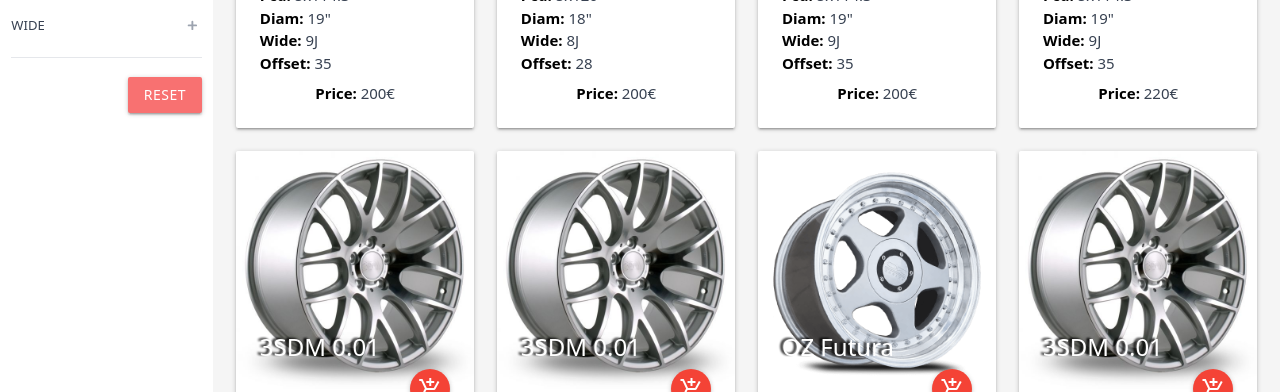
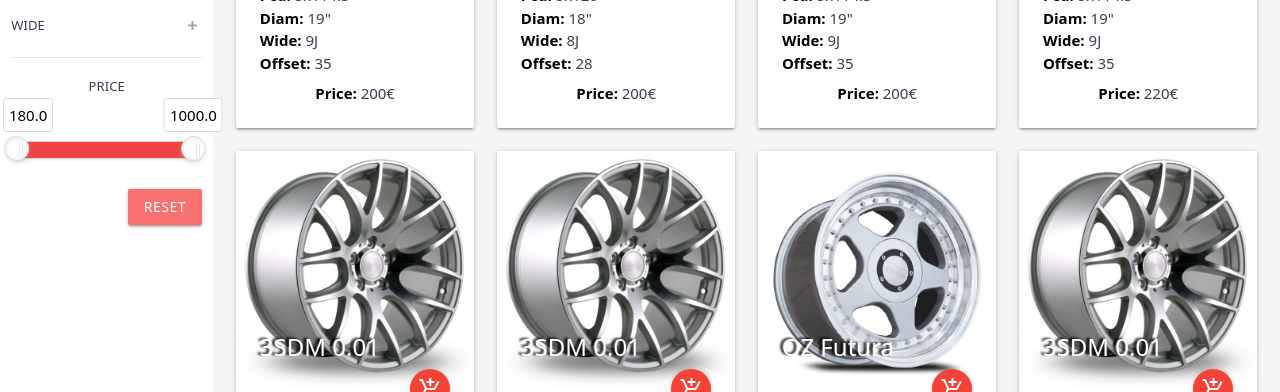
Before and after one commit to freenokke/2022Q1_RS, a website built with webpack: page online-store/src/index.html in a window 1280 px wide. Shown: the part 831-1223 px from the top of the page. Built offline with nearby package versions, Linux system fonts and the light colour scheme.

Commit message:
feat: implement price filter through range

```diff
--- a/online-store/package.json
+++ b/online-store/package.json
@@ -46,6 +46,7 @@
         "webpack-merge": "^5.7.3"
     },
     "dependencies": {
-        "materialize-css": "^1.0.0-rc.2"
+        "materialize-css": "^1.0.0-rc.2",
+        "nouislider": "^15.6.0"
     }
 }
--- a/online-store/src/assets/components/additional/types/types.ts
+++ b/online-store/src/assets/components/additional/types/types.ts
@@ -1,7 +1,7 @@
 export type GoodsData = {
     id: number;
     name: string;
-    brand: string;
+    model: string;
     img: string;
     parameters: { diameter: string; ET: number; pcd: string; wide: string };
     count: number;
--- a/online-store/src/assets/components/controller/AppController.ts
+++ b/online-store/src/assets/components/controller/AppController.ts
@@ -1,5 +1,6 @@
 import { AppModel } from '../model/AppModel';
 import { GoodsData } from '../additional/types/types';
+import * as noUiSlider from 'nouislider';
 
 export class AppController {
     private model: AppModel;
@@ -10,6 +11,7 @@
     private pcdState: Array<string> = [];
     private wideState: Array<string> = [];
     private cartState: Array<string> = [];
+    private priceState: Array<number> = [];
 
     constructor(goods: GoodsData[]) {
         this.model = new AppModel(goods);
@@ -27,6 +29,7 @@
         this.diamCheckboxEvent();
         this.pcdCheckboxEvent();
         this.wideheckboxEvent();
+        this.priceRangeEvent();
         this.collapseBtnEvent();
         this.resetBtnEvent();
         this.addToCartEvent();
@@ -40,7 +43,8 @@
             this.diameterState,
             this.pcdState,
             this.wideState,
-            this.cartState
+            this.cartState,
+            this.priceState
         );
         this.addToCartEvent();
     }
@@ -161,6 +165,16 @@
         });
     }
 
+    private priceRangeEvent() {
+        const slider = document.getElementById('slider') as noUiSlider.target;
+
+        slider.noUiSlider?.on('end', (values) => {
+            const [from, to] = values;
+            this.priceState = [Number(from), Number(to)];
+            this.updateFilters();
+        });
+    }
+
     private collapseBtnEvent() {
         const buttons = document.querySelectorAll('#showHide') as NodeListOf<HTMLElement>;
 
@@ -190,6 +204,7 @@
             });
             (document.querySelector('#search') as HTMLInputElement).value = '';
             (document.querySelector('#current-sort') as HTMLElement).textContent = 'Choose...';
+            (document.getElementById('slider') as noUiSlider.target).noUiSlider?.reset();
             this.updateFilters();
         });
     }
--- a/online-store/src/assets/components/model/AppModel.ts
+++ b/online-store/src/assets/components/model/AppModel.ts
@@ -23,7 +23,8 @@
         diameter: Array<string>,
         pcd: Array<string>,
         wide: Array<string>,
-        inCart: Array<string>
+        inCart: Array<string>,
+        priceRange: Array<number>
     ) {
         this.updatedGoods = [...this.goods];
         if (search) {
@@ -40,6 +41,9 @@
         }
         if (wide.length > 0) {
             this.updatedGoods = this.wideFilter(wide, this.updatedGoods);
+        }
+        if (priceRange.length > 0) {
+            this.updatedGoods = this.priceFilter(priceRange, this.updatedGoods);
         }
         if (sort) {
             this.updatedGoods = this.sortFilter(sort, this.updatedGoods);
@@ -125,4 +129,17 @@
         });
         return updatedData;
     }
+
+    private priceFilter(priceRange: Array<number>, goods: GoodsData[]): GoodsData[] {
+        let updatedData: GoodsData[] = [];
+        const [minPrice, maxPrice] = priceRange;
+        let tempData: GoodsData[] = [];
+        tempData = goods.filter((item) => {
+            if (Number(parseInt(item.price, 10)) >= minPrice && Number(parseInt(item.price, 10)) <= maxPrice) {
+                return item;
+            }
+        });
+        updatedData = [...updatedData, ...tempData];
+        return updatedData;
+    }
 }
--- a/online-store/src/assets/components/view/AppView.ts
+++ b/online-store/src/assets/components/view/AppView.ts
@@ -1,4 +1,5 @@
 import { GoodsData } from '../additional/types/types';
+import * as noUiSlider from 'nouislider';
 
 export class AppView {
     renderGoods(goods: GoodsData[], inCart: Array<string> = []) {
@@ -162,9 +163,49 @@
             filtersArea.append(fragment);
         }
 
+        function priceFilter() {
+            const slider = document.getElementById('slider') as noUiSlider.target;
+            let minPrice = 0;
+            let maxPrice = 0;
+
+            const pricesArr = goods.map((item) => {
+                const price = parseInt(item.price, 10);
+                return price;
+            });
+
+            minPrice = Math.min(...pricesArr);
+            maxPrice = Math.max(...pricesArr);
+
+            const formatForSlider = {
+                from: function (formattedValue: string) {
+                    return Number(formattedValue);
+                },
+                to: function (numericValue: number) {
+                    return Math.round(numericValue);
+                },
+            };
+
+            noUiSlider.create(slider, {
+                start: [0, maxPrice],
+                connect: true,
+                step: 1,
+                range: {
+                    min: minPrice,
+                    max: maxPrice,
+                },
+                format: formatForSlider,
+                tooltips: {
+                    to: function (numericValue) {
+                        return numericValue.toFixed(1);
+                    },
+                },
+            });
+        }
+
         colorFilter();
         diameterFilter();
         pcdFilter();
         wideFilter();
+        priceFilter();
     }
 }
--- a/online-store/src/assets/sass/style.scss
+++ b/online-store/src/assets/sass/style.scss
@@ -5,3 +5,4 @@
 @import 'base/general';
 @import 'layout/hero';
 @import 'vendors/materialize';
+@import 'vendors/uislider';
--- /dev/null
+++ b/online-store/src/assets/sass/vendors/_uislider.scss
@@ -0,0 +1,21 @@
+.noUi-handle-upper {
+  right: -5px !important;
+}
+
+.noUi-handle-lower {
+  right: -17px !important;
+}
+
+.noUi-handle-lower .noUi-tooltip {
+    left: 100% !important;
+}
+
+.noUi-handle {
+  width: 25px !important;
+  height: 25px !important;
+  border-radius: 50% !important;
+}
+
+.noUi-connect {
+  background: #ef4444 !important;
+}
--- a/online-store/src/index.html
+++ b/online-store/src/index.html
@@ -188,7 +188,9 @@
             <div id="wideList" class="space-y-4 hidden"></div>
           </div>
         </div>
-        <a id="reset" class="waves-effect waves-light btn bg-red-400 self-end mb-5">RESET</a>
+        <span class="font-medium text-gray-700 text-sm text-center"> PRICE </span>
+        <div id="slider" class="mt-12"></div>
+        <a id="reset" class="waves-effect waves-light btn bg-red-400 self-end mb-5 mt-8">RESET</a>
       </div>
       <div id="goods" class="col s9 xl10 bg-[#f5f5f5] row mb-0"></div>
     </div>
--- a/online-store/src/index.ts
+++ b/online-store/src/index.ts
@@ -1,6 +1,7 @@
 import '../node_modules/materialize-css/dist/css/materialize.min.css';
 import '../node_modules/materialize-css/dist/js/materialize.min.js';
 import './assets/sass/style.scss';
+import 'nouislider/dist/nouislider.css';
 
 import { AppController } from './assets/components/controller/AppController';
 import { GoodsData } from './assets/components/additional/types/types';
--- a/online-store/tsconfig.json
+++ b/online-store/tsconfig.json
@@ -27,7 +27,7 @@
     /* Modules */
     // "module": "commonjs",                                /* Specify what module code is generated. */
     // "rootDir": "./",                                  /* Specify the root folder within your source files. */
-    // "moduleResolution": "node",                       /* Specify how TypeScript looks up a file from a given module specifier. */
+    "moduleResolution": "node",                       /* Specify how TypeScript looks up a file from a given module specifier. */
     // "baseUrl": "./",                                  /* Specify the base directory to resolve non-relative module names. */
     // "paths": {},                                      /* Specify a set of entries that re-map imports to additional lookup locations. */
     // "rootDirs": [],                                   /* Allow multiple folders to be treated as one when resolving modules. */
```
Also changed, not shown: 1 other file.
